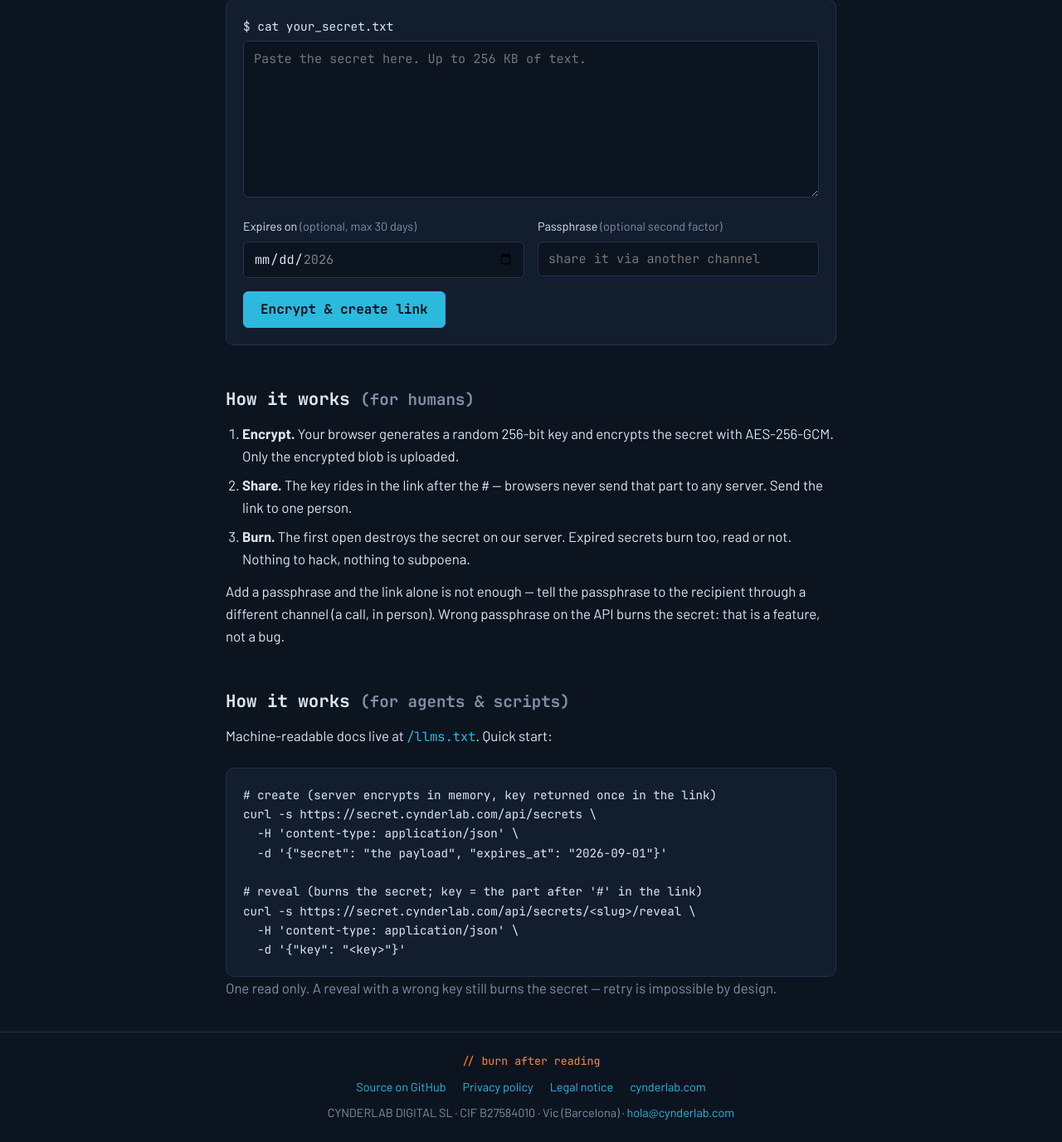
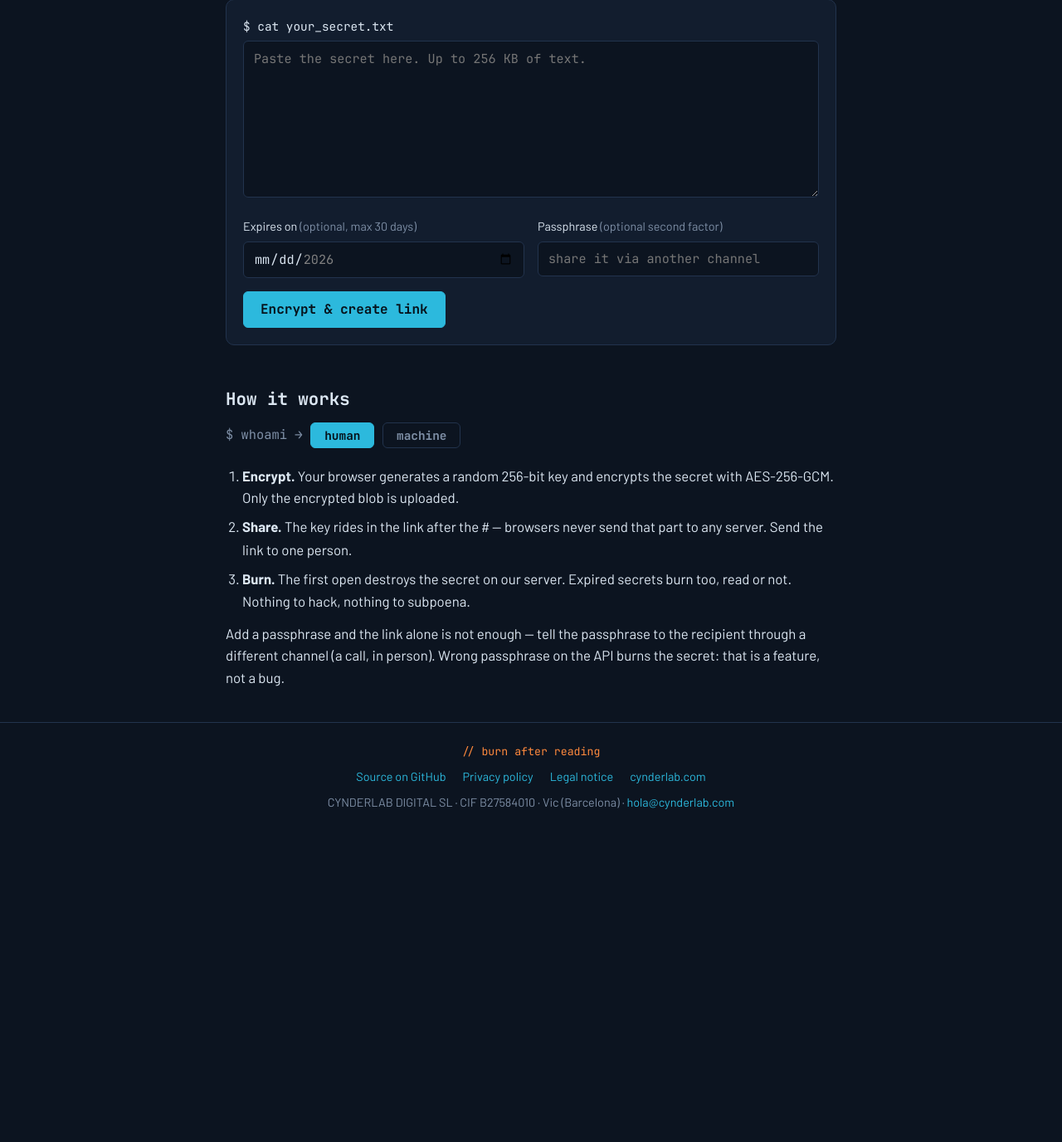
Before and after one commit to cynderlab/secret.cynderlab.com, a FastAPI app: page / in a window 1280 px wide. Shown: the part 389-1765 px from the top of the page at 83% size. After the commit the page ends 1364 px from the top, so only its background shows below. Run offline with FastAPI, Linux system fonts and the light colour scheme; parts of the project's set-up code (start-up, migrations or seed data) failed here and were passed over.

Commit message:
feat: dual human/machine explanation toggle, calendar picker, 404 for broken links
Co-Authored-By: Claude Fable 5 <noreply@anthropic.com>
Claude-Session: https://claude.ai/code/session_01CzwdBan5U5VT2UKkTdqRFZ

```diff
--- a/app/web.py
+++ b/app/web.py
@@ -5,6 +5,7 @@ from fastapi.responses import HTMLResponse, PlainTextResponse
 from fastapi.templating import Jinja2Templates
 
 from .crypto import SLUG_RE
+from .store import get_meta
 
 BASE_DIR = Path(__file__).resolve().parent.parent
 templates = Jinja2Templates(directory=str(BASE_DIR / "templates"))
@@ -23,6 +24,9 @@ def home(request: Request):
 @router.get("/s/{slug}", response_class=HTMLResponse)
 def reveal_page(slug: str, request: Request):
     if not SLUG_RE.fullmatch(slug):
+        raise HTTPException(404)
+    if get_meta(request.app.state.db, slug) is None:
+        # burned, expired or never existed — same branded 404 for all of them
         raise HTTPException(404)
     return templates.TemplateResponse(request, "secret.html", {"slug": slug})
 
--- a/static/css/app.css
+++ b/static/css/app.css
@@ -67,6 +67,13 @@ pre.terminal { line-height: 1.5; }
 .explain h2 { font-family: var(--mono); font-size: 1.3rem; margin-bottom: .75rem; }
 .explain ol { padding-left: 1.25rem; display: grid; gap: .5rem; margin-bottom: .75rem; }
 
+.mode-toggle { display: flex; align-items: center; gap: .6rem; margin-bottom: 1.25rem;
+  font-family: var(--mono); flex-wrap: wrap; }
+.tab { background: none; color: var(--muted); border: 1px solid var(--line);
+  padding: .3rem 1rem; font-size: .9rem; }
+.tab:hover { background: var(--panel); color: var(--text); border-color: var(--line); }
+.tab.is-active { background: var(--cyan); color: #06121B; border-color: var(--cyan); }
+
 .site-footer { border-top: 1px solid var(--line); padding: 1.5rem; text-align: center;
   font-size: .9rem; color: var(--muted); display: grid; gap: .5rem; }
 .site-footer nav { display: flex; gap: 1.25rem; justify-content: center; flex-wrap: wrap; }
--- a/static/js/create.js
+++ b/static/js/create.js
@@ -14,6 +14,10 @@
   };
   expiry.min = plusDays(1);
   expiry.max = plusDays(30);
+  // Open the calendar on click/focus so picking a date is one gesture.
+  expiry.addEventListener("click", () => {
+    try { expiry.showPicker(); } catch (e) { /* older browsers: native behaviour */ }
+  });
 
   function fail(message) {
     const el = $("create-error");
--- /dev/null
+++ b/static/js/tabs.js
@@ -0,0 +1,29 @@
+(function () {
+  "use strict";
+  const $ = id => document.getElementById(id);
+  const tabs = {
+    human: { btn: $("tab-human"), panel: $("how-it-works") },
+    machine: { btn: $("tab-agent"), panel: $("agents") },
+  };
+  if (!tabs.human.btn) return;
+
+  function activate(which) {
+    for (const [name, t] of Object.entries(tabs)) {
+      const on = name === which;
+      t.btn.classList.toggle("is-active", on);
+      t.btn.setAttribute("aria-selected", String(on));
+      t.panel.hidden = !on;
+    }
+  }
+
+  tabs.human.btn.addEventListener("click", () => activate("human"));
+  tabs.machine.btn.addEventListener("click", () => activate("machine"));
+
+  // Header links (/#how-it-works, /#agents) select the matching mode.
+  function fromHash() {
+    if (location.hash === "#agents") activate("machine");
+    else if (location.hash === "#how-it-works") activate("human");
+  }
+  window.addEventListener("hashchange", fromHash);
+  fromHash();
+})();
--- a/templates/home.html
+++ b/templates/home.html
@@ -39,8 +39,17 @@
   </div>
 </section>
 
-<section id="how-it-works" class="explain">
-  <h2>How it works <span class="mono muted">(for humans)</span></h2>
+<section class="explain">
+  <h2>How it works</h2>
+  <div class="mode-toggle" role="tablist" aria-label="Pick your reader mode">
+    <span class="mono muted">$ whoami →</span>
+    <button type="button" id="tab-human" class="tab is-active" role="tab"
+            aria-selected="true" aria-controls="how-it-works">human</button>
+    <button type="button" id="tab-agent" class="tab" role="tab"
+            aria-selected="false" aria-controls="agents">machine</button>
+  </div>
+
+  <div id="how-it-works" role="tabpanel">
     <ol>
       <li><strong>Encrypt.</strong> Your browser generates a random 256-bit key and encrypts the
         secret with AES-256-GCM. Only the encrypted blob is uploaded.</li>
@@ -52,10 +61,9 @@
     <p>Add a passphrase and the link alone is not enough — tell the passphrase to the recipient
     through a different channel (a call, in person). Wrong passphrase on the API burns the secret:
     that is a feature, not a bug.</p>
-</section>
+  </div>
 
-<section id="agents" class="explain">
-  <h2>How it works <span class="mono muted">(for agents &amp; scripts)</span></h2>
+  <div id="agents" role="tabpanel" hidden>
     <p>Machine-readable docs live at <a href="/llms.txt"><code>/llms.txt</code></a>. Quick start:</p>
     <pre class="terminal"><code># create (server encrypts in memory, key returned once in the link)
 curl -s https://secret.cynderlab.com/api/secrets \
@@ -68,9 +76,11 @@ curl -s https://secret.cynderlab.com/api/secrets/&lt;slug&gt;/reveal \
   -d '{"key": "&lt;key&gt;"}'</code></pre>
     <p class="muted">One read only. A reveal with a wrong key still burns the secret — retry is
     impossible by design.</p>
+  </div>
 </section>
 {% endblock %}
 {% block scripts %}
 <script src="/static/js/crypto.js"></script>
 <script src="/static/js/create.js"></script>
+<script src="/static/js/tabs.js"></script>
 {% endblock %}
```
Also changed, not shown: static/js/reveal.js (+9 -5 lines), templates/secret.html (+0 -15 lines), tests/test_web.py (+17 -3 lines). Lines whose indentation alone changed are shown as unchanged.
